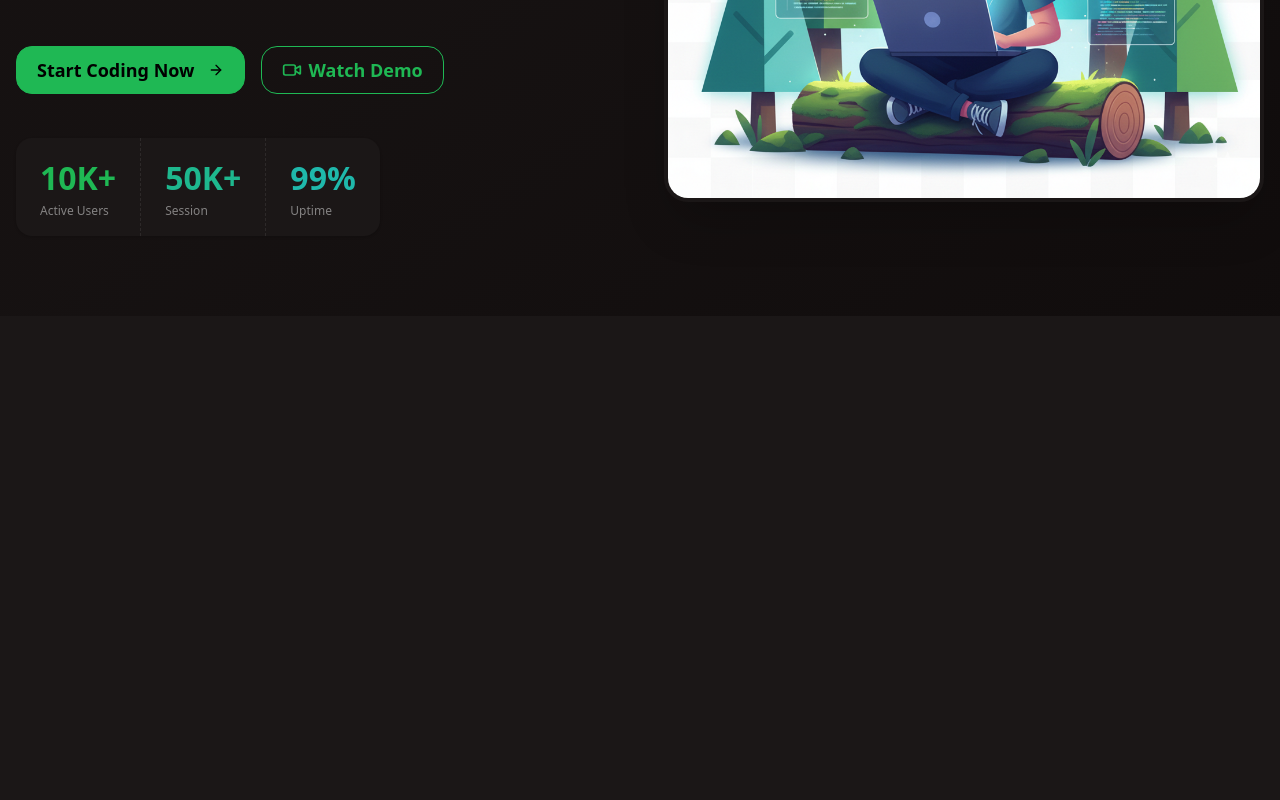
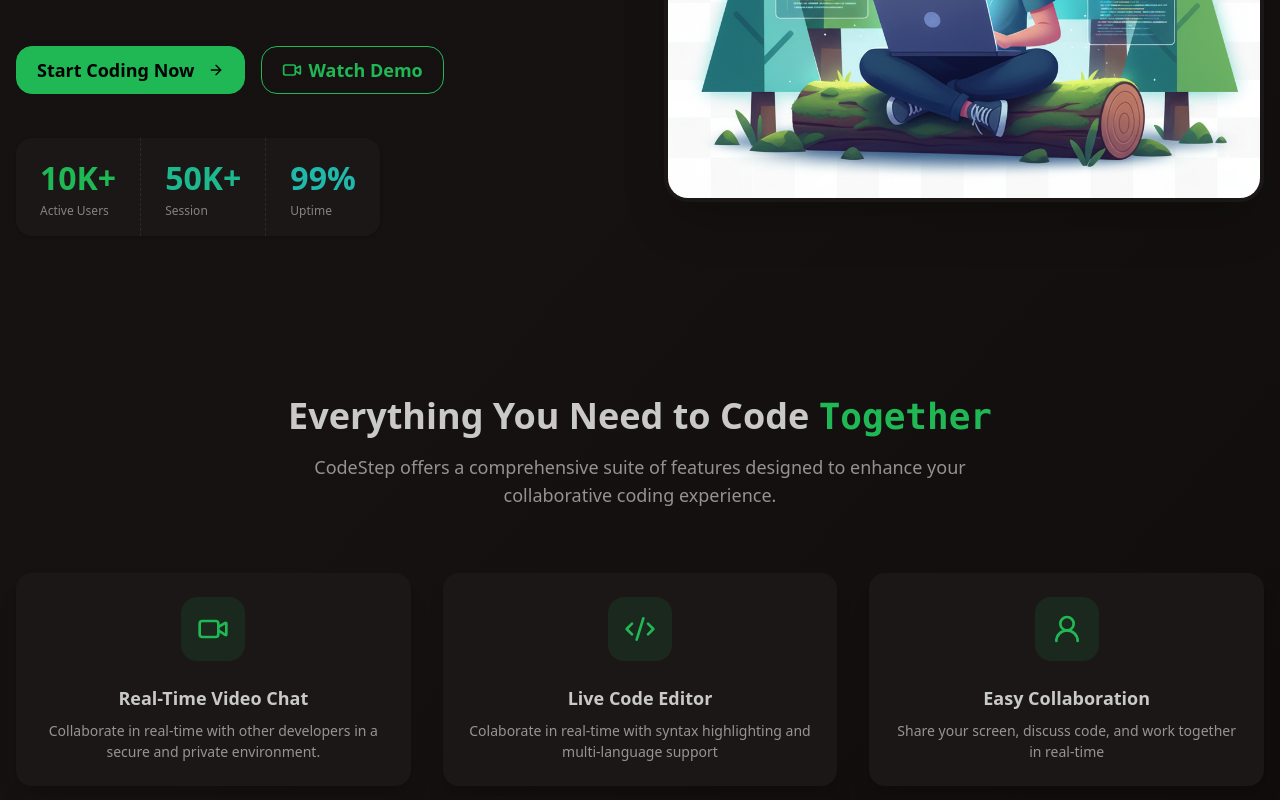
Before and after one commit to anandu4879/codestep, a React (Vite) app in the folder frontend/: page / in a window 1280 px wide. Shown: the part 593-1393 px from the top of the page. Before the commit the page ends 909 px from the top, so only its background shows below. Built offline with nearby package versions, Linux system fonts and the light colour scheme; no server answers.

Commit message:
feature paged

```diff
--- a/frontend/src/App.jsx
+++ b/frontend/src/App.jsx
@@ -4,17 +4,22 @@ import { Navigate, Route, Routes } from 'react-router';
 import { Toaster } from 'react-hot-toast';
 import HomePage from './pages/HomePages';//name mismatch fixed still dont get what caused it
 import ProblemsPage from './pages/ProblemsPage';
+import DashboardPage from './pages/DashboardPage';
 
 
 
 function App() {
-const {isSignedIn} = useUser();
+const {isSignedIn,isLoaded} = useUser();
+
+//get rid of flickering effect
+if(!isLoaded) return null;
 
   return (
 
     <>
     <Routes>
-    <Route path="/" element={<HomePage />} />
+    <Route path="/" element={!isSignedIn?<HomePage />: <Navigate to={"/dashboard"} />} />
+    <Route path="/dashboard" element={isSignedIn?<DashboardPage />: <Navigate to={"/"} />} />
     <Route path="/problems" element={isSignedIn?<ProblemsPage/>: <Navigate to={"/"} />} />
 
 
--- a/frontend/src/pages/AboutPage.jsx
+++ /dev/null
@@ -1,9 +0,0 @@
-import React from 'react'
-
-function AboutPage() {
-  return (
-    <div>AboutPage</div>
-  )
-}
-
-export default AboutPage
--- /dev/null
+++ b/frontend/src/pages/DashboardPage.jsx
@@ -0,0 +1,9 @@
+import React from 'react'
+
+function DashboardPage() {
+  return (
+    <div>DashboardPage</div>
+  )
+}
+
+export default DashboardPage
--- a/frontend/src/pages/HomePages.jsx
+++ b/frontend/src/pages/HomePages.jsx
@@ -1,4 +1,4 @@
-import { ArrowRightIcon, CheckIcon, SparkleIcon, VideoIcon, ZapIcon } from "lucide-react";
+import { ArrowRightIcon, CheckIcon, Code2Icon, SparkleIcon, User2Icon, VideoIcon, ZapIcon } from "lucide-react";
 import { Link } from "react-router";
 import { SignInButton } from "@clerk/clerk-react";
 
@@ -103,6 +103,60 @@ function HomePage() {
         <img src="/hero3.png" alt="CodeStep Platform" className="w-full h-auto rounded-3xl shadow-2xl border-4 border-base-100 hover:scale-105 transistion-transform duration-500" />
       </div>
      </div>
+     {/*FEATURES SECTION */}
+     <div className="max-w-7xl mx-auto px-4 py-20">
+      <div className="text-center mb-16">
+        <h2 className="text-4xl font-bold mb-4">
+          Everything You Need to Code <span className="text-primary font-mono">Together</span>
+        </h2>
+        <p className="text-lg text-base-content/70 max-w-2xl mx-auto">
+          CodeStep offers a comprehensive suite of features designed to enhance your collaborative coding experience.
+        </p>
+
+      </div>
+      {/* Features Grid */}
+      <div className="grid md:grid-cols-3 gap-8">
+        {/* Feature Card 1 */}
+        <div className="card bg-base-100 shadow-xl">
+          <div className="card-body items-center text-center ">
+            <div className="size-16 bg-primary/10 rounded-2xl flex items-center justify-center mb-4">
+              <VideoIcon className="size-8 text-primary"/>
+            </div>
+            <h3 className="card-title">Real-Time Video Chat</h3>
+            <p className="text-base-content/70">
+            Collaborate in real-time with other developers in a secure and private environment.</p>
+          </div>
+
+        </div>
+       {/* Feature Card 2 */}
+        <div className="card bg-base-100 shadow-xl">
+          <div className="card-body items-center text-center ">
+            <div className="size-16 bg-primary/10 rounded-2xl flex items-center justify-center mb-4">
+              <Code2Icon className="size-8 text-primary"/>
+            </div>
+            <h3 className="card-title">Live Code Editor</h3>
+            <p className="text-base-content/70">
+            Colaborate in real-time with syntax highlighting and multi-language support</p>
+          </div>
+
+        </div>
+        {/* Feature Card 3 */}
+        <div className="card bg-base-100 shadow-xl">
+          <div className="card-body items-center text-center ">
+            <div className="size-16 bg-primary/10 rounded-2xl flex items-center justify-center mb-4">
+              <User2Icon className="size-8 text-primary"/>
+            </div>
+            <h3 className="card-title">Easy Collaboration</h3>
+            <p className="text-base-content/70">
+            Share your screen, discuss code, and work together in real-time</p>
+          </div>
+
+        </div>
+
+      </div>
+     </div>
+
+
     </div>
   )
 }
```
